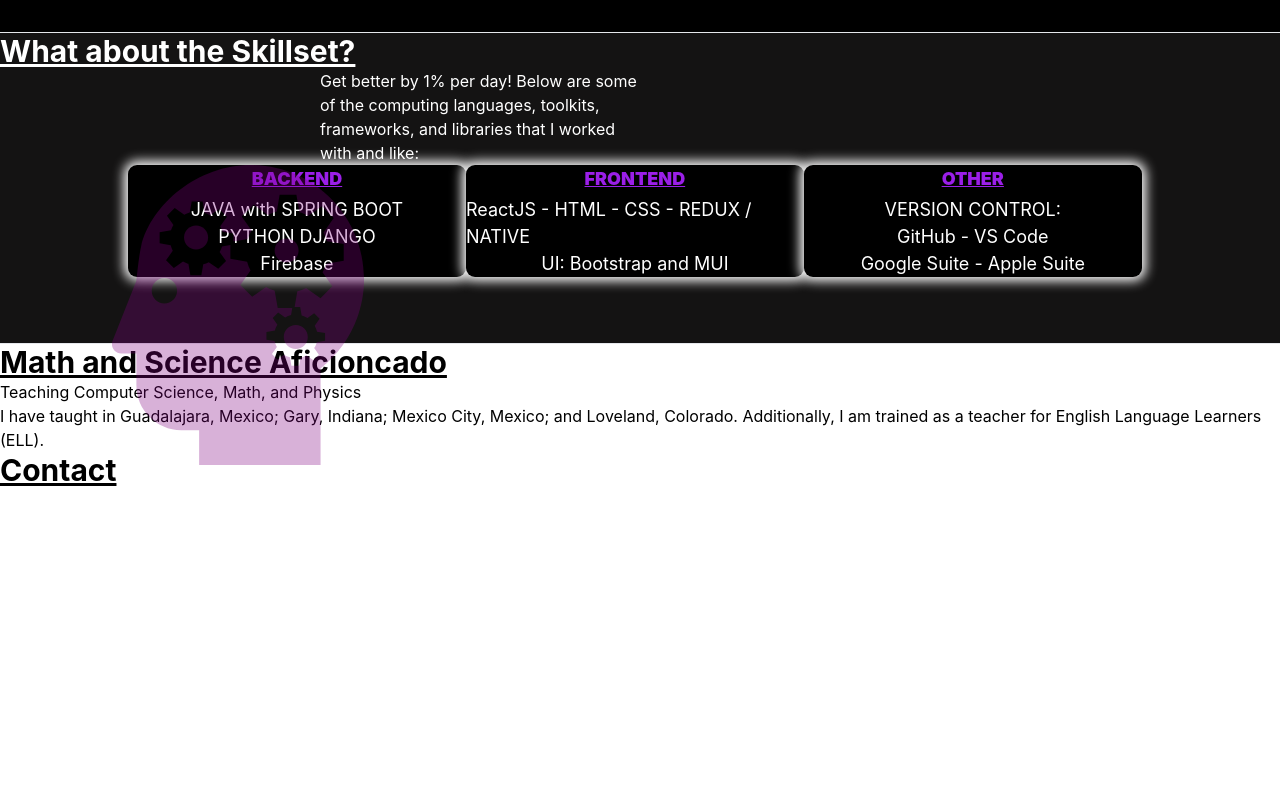
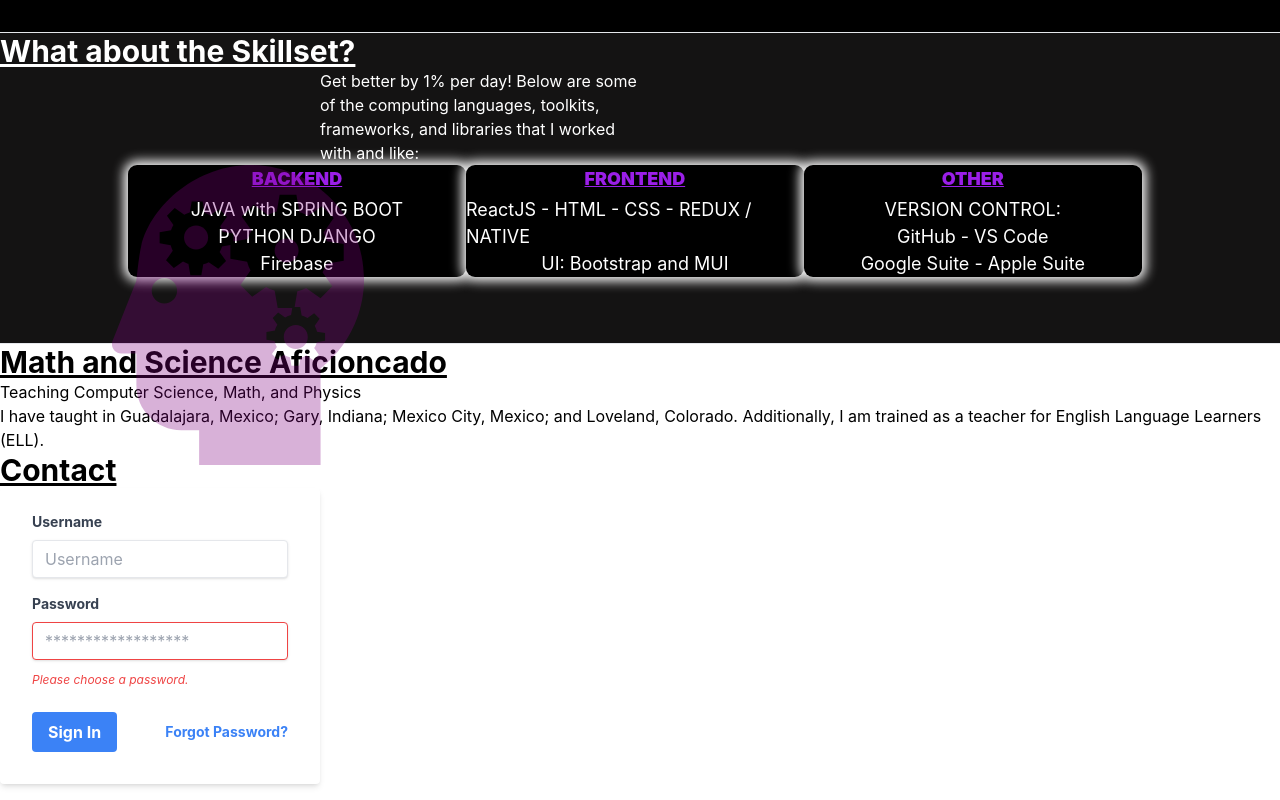
Before and after one commit to RThemian/react-portfolio-website, a React (Create React App) app: page / in a window 1280 px wide. Shown: the part 1207-2007 px from the top of the page. Before the commit the page ends 1695 px from the top, so only its background shows below. Built offline with nearby package versions, Linux system fonts and the light colour scheme.

Commit message:
added contact email

```diff
--- a/src/components/Contact/Contact.js
+++ b/src/components/Contact/Contact.js
@@ -1,9 +1,36 @@
 const Contact = () => {
     return (
+        <>
         <div id="contact" >
             <h1 className="text-3xl font-bold underline" >Contact</h1>
         </div>
 
+        <div className="w-full max-w-xs">
+  <form className="bg-white shadow-md rounded px-8 pt-6 pb-8 mb-4">
+    <div className="mb-4">
+      <label className="block text-gray-700 text-sm font-bold mb-2" for="username">
+        Username
+      </label>
+      <input className="shadow appearance-none border rounded w-full py-2 px-3 text-gray-700 leading-tight focus:outline-none focus:shadow-outline" id="username" type="text" placeholder="Username"/>
+    </div>
+    <div className="mb-6">
+      <label className="block text-gray-700 text-sm font-bold mb-2" for="password">
+        Password
+      </label>
+      <input className="shadow appearance-none border border-red-500 rounded w-full py-2 px-3 text-gray-700 mb-3 leading-tight focus:outline-none focus:shadow-outline" id="password" type="password" placeholder="******************"/>
+      <p className="text-red-500 text-xs italic">Please choose a password.</p>
+    </div>
+    <div className="flex items-center justify-between">
+      <button className="bg-blue-500 hover:bg-blue-700 text-white font-bold py-2 px-4 rounded focus:outline-none focus:shadow-outline" type="button">
+        Sign In
+      </button>
+      <a className="inline-block align-baseline font-bold text-sm text-blue-500 hover:text-blue-800" href="#">
+        Forgot Password?
+      </a>
+    </div>
+  </form>
+</div>
+</>
      );
 }
 
```
